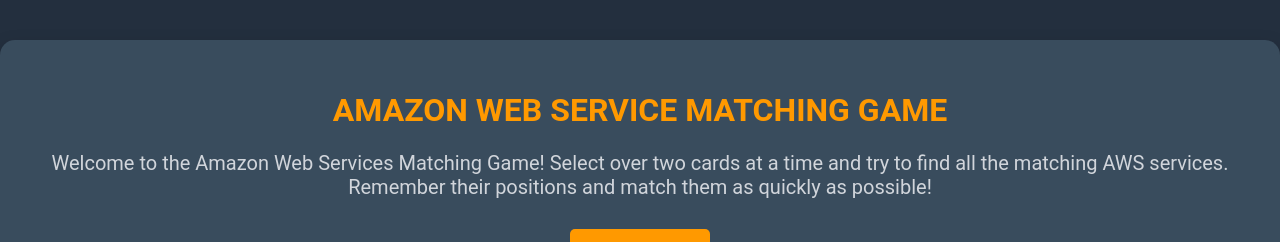
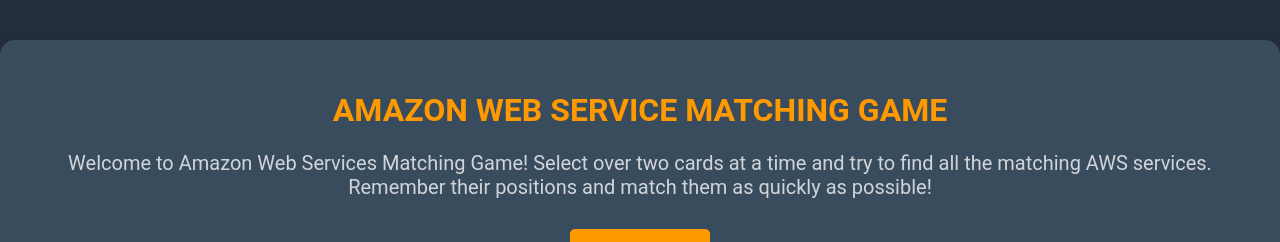
Before and after one commit to 2200030991-pravallika/s3-services-game, a plain HTML site: page index.html in a window 1280 px wide. Shown: the top 242 px of the page. Drawn offline with Linux system fonts and the light colour scheme.

Commit message:
Update index.html

```diff
--- a/index.html
+++ b/index.html
@@ -10,7 +10,7 @@
     <div class="container">
         <h1>AMAZON WEB SERVICE MATCHING GAME</h1>
         <p class="instructions">
-          Welcome to the Amazon Web Services Matching Game! Select over two cards at a time and try to find all the matching AWS services. Remember their positions and match them as quickly as possible!
+          Welcome to Amazon Web Services Matching Game! Select over two cards at a time and try to find all the matching AWS services. Remember their positions and match them as quickly as possible!
         </p>
         <button id="start-game">Start Game</button>
         <div id="game-board" class="game-board">
```
